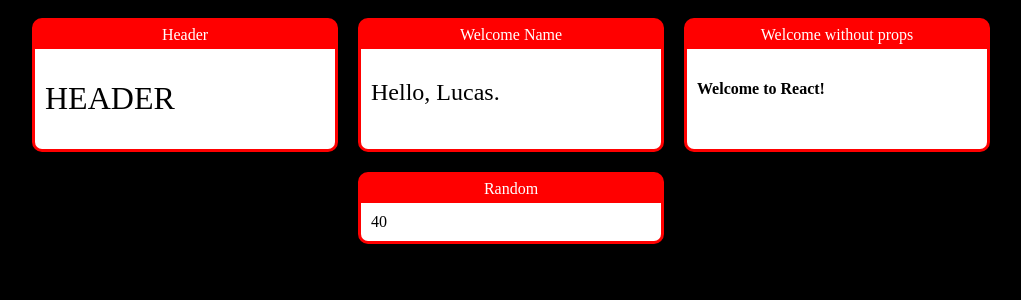
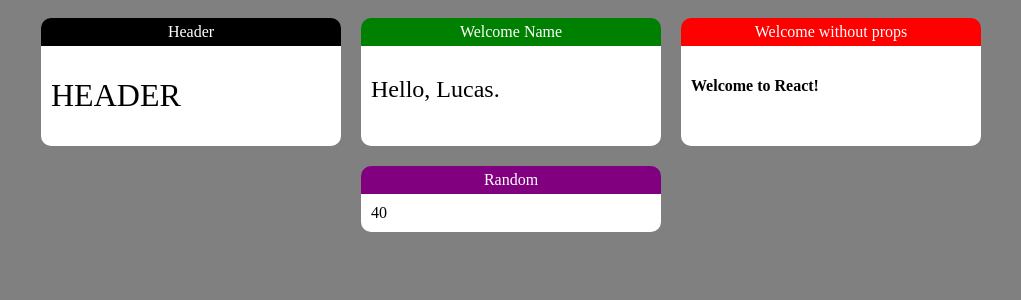
Before and after one commit to lucasfalm/react-training, a React (Create React App) app in the folder react-trainning/: page / in a window 1280 px wide. Shown: the top 300 px of the page, without its empty margins (129-1150 px from the left). Built offline with nearby package versions, Linux system fonts and the light colour scheme.

Commit message:
pass style as a props for component

```diff
--- a/react-trainning/src/App.jsx
+++ b/react-trainning/src/App.jsx
@@ -10,19 +10,19 @@ import './App.css'
 export default _ => // _ with 1 ignored param, could be (), or (props)
         <div className="App">
             <div className="Cards">
-                <Card title="Header">
+                <Card title="Header" color="black">
                     <Header />
                 </Card>
 
-                <Card title="Welcome Name">
+                <Card title="Welcome Name" color="green">
                     <Subheader name="Lucas" />
                 </Card>
 
-                <Card title="Welcome without props">
+                <Card title="Welcome without props" color="red">
                     <Welcome />
                 </Card>
 
-                <Card title="Random">
+                <Card title="Random" color="purple">
                     <Random max = { 20 }  min = { 50 } />
                 </Card>
             </div>
--- a/react-trainning/src/components/layout/Card.css
+++ b/react-trainning/src/components/layout/Card.css
@@ -1,11 +1,9 @@
 .Card {
-    background-color: red;
-    border: 3px solid red;
     border-radius: 10px;
     overflow: hidden;
     margin: 10px;
     min-width: 300px;
-    max-width: 600px;
+    max-width: 300px;
 
     display: flex;
     flex-direction: column;
--- a/react-trainning/src/components/layout/Card.jsx
+++ b/react-trainning/src/components/layout/Card.jsx
@@ -2,10 +2,13 @@ import React from 'react'
 import './Card.css'
 
 export default (props) => {
+    const style = {
+        backgroundColor: props.color
+    }
     return (
     <>
         <div className="Card">
-            <div className="Title"> { props.title } </div>
+            <div className="Title" style={ style }> { props.title } </div>
             <div className="Content"> { props.children } </div>
         </div>
     </>
--- a/react-trainning/src/index.css
+++ b/react-trainning/src/index.css
@@ -1,5 +1,5 @@
 body {
-    background-color: black;
+    background-color: gray;
     color: white;
     font-family: Oswald;
 }
```
